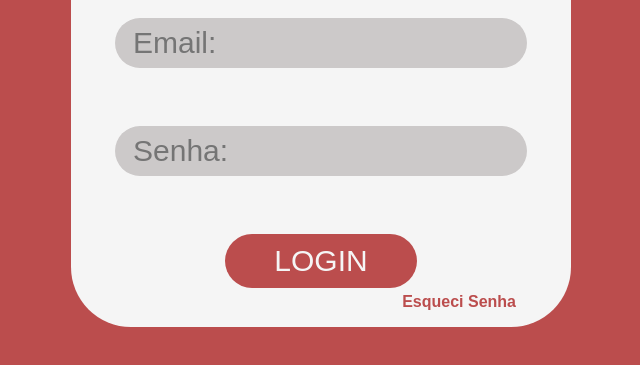
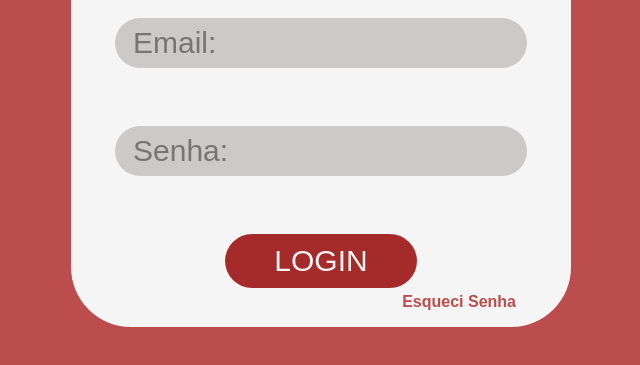
Before and after one commit to marirods/telaLogin_CLOSET, a plain HTML site: page index.html in a window 1280 px wide. In both pictures the pointer is over the button "LOGIN". Shown: the part 323-688 px from the top of the page, without its empty margins (319-959 px from the left). Drawn offline with Linux system fonts and the light colour scheme.

Commit message:
tela login css e html concluida

```diff
--- a/style.css
+++ b/style.css
@@ -75,8 +75,13 @@ button{
     color: #F5F5F5;
     border-radius: 50px;
     border: none;
+    cursor: pointer;
 
 
+}
+
+button:hover{
+    background-color: brown;
 }
 
 
```
